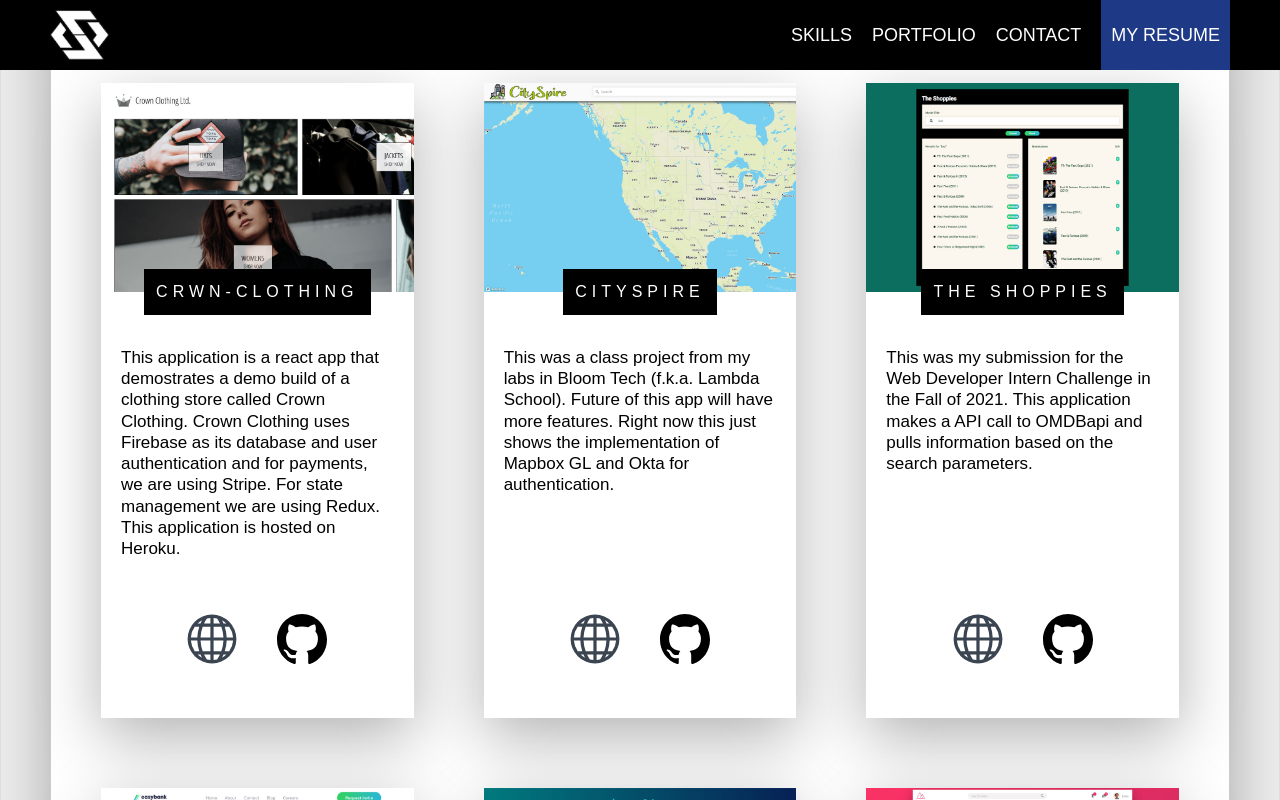
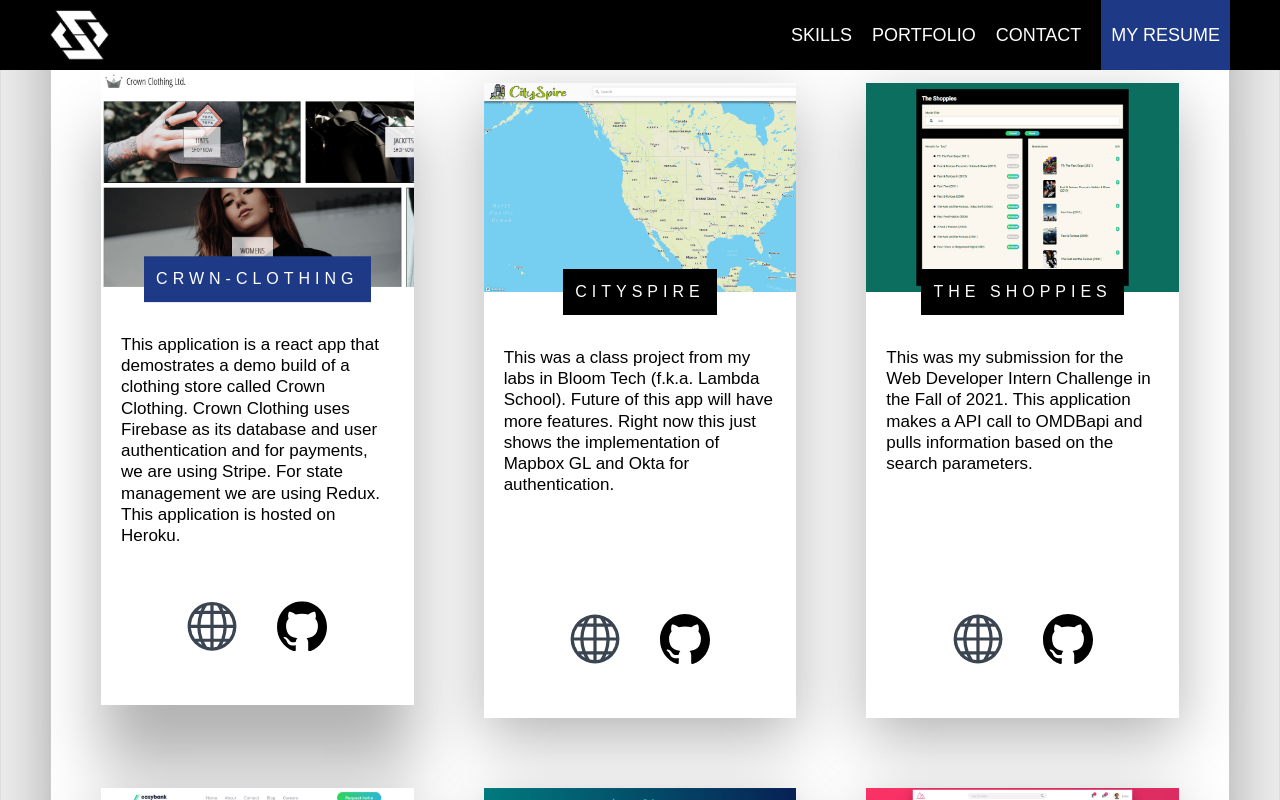
Before and after one commit to shanejeremich/myportfolio, a React (Create React App) app: page / in a window 1280 px wide. In both pictures the pointer is over the element 257 px from the left and 2483 px from the top of the page. Shown: the part 2083-2883 px from the top of the page. Built offline with nearby package versions, Linux system fonts and the light colour scheme.

Commit message:
Layout:  Added hover effects to projects
added cubic bezier and scaling transition effects to each project in portfolio

```diff
--- a/src/components/portfolio/portfolio.scss
+++ b/src/components/portfolio/portfolio.scss
@@ -48,6 +48,7 @@
       grid-template-columns: repeat(2, 1fr);
       grid-template-rows: max-content 1fr max-content;
       gap: 3.5rem;
+      overflow: hidden;
 
       &__img {
         width: 100%;
@@ -93,6 +94,22 @@
       &__link {
         display: inline-block;
       }
+
+      &:hover {
+        transform: translateY(-2%);
+        box-shadow: 0 6rem 6rem rgba(0, 0, 0, 0.3);
+        transition: all 0.3s ease-in-out;
+
+        & .project__img {
+          transform: scale(1.1);
+          transition: transform 6s cubic-bezier(0.25, 0.45, 0.45, 0.95);
+        }
+
+        & .project__name {
+          color: #fff;
+          background-color: $primary;
+        }
+      }
     }
   }
 
```
